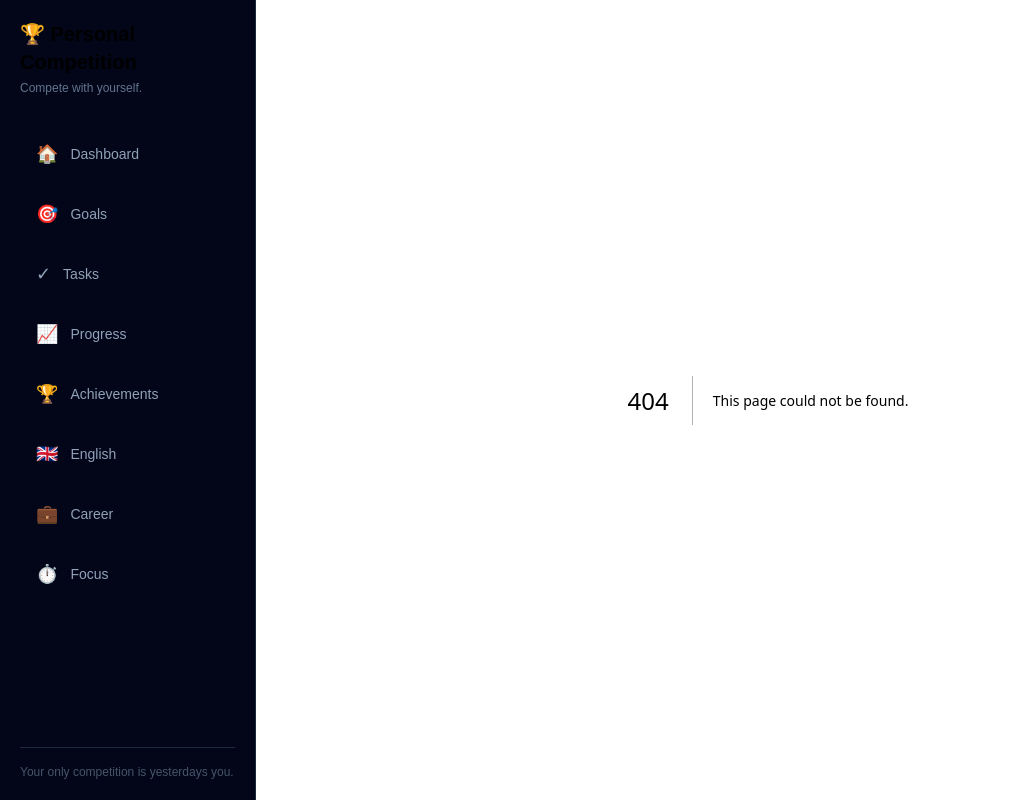
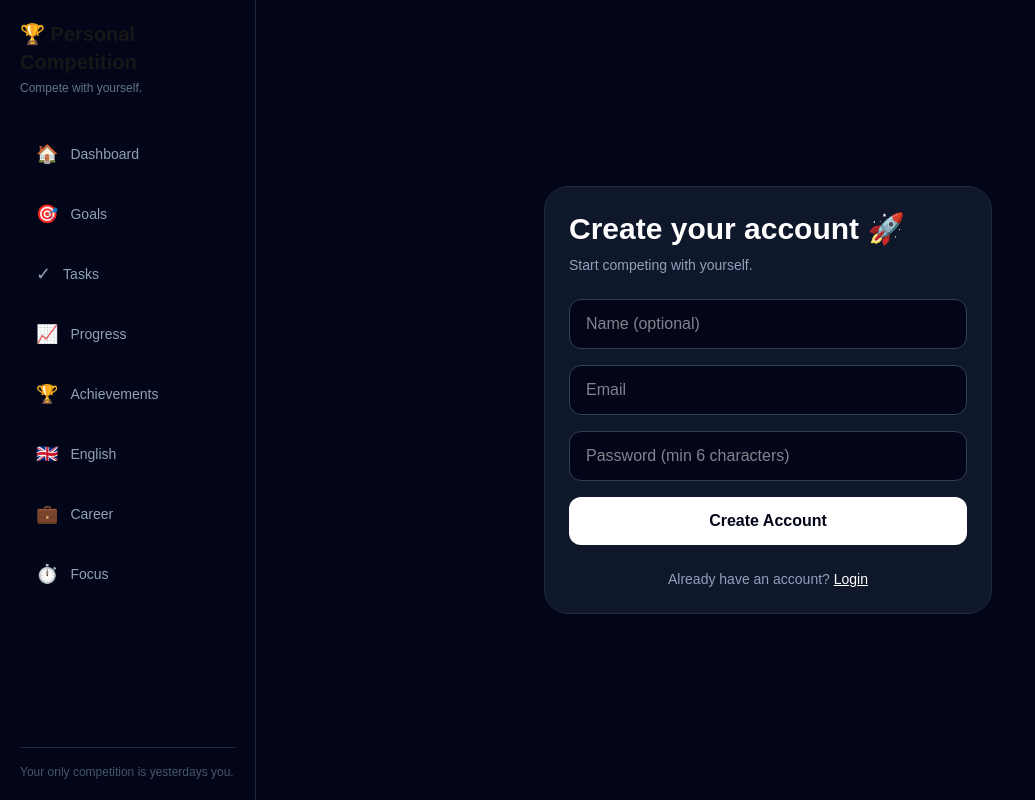
Before and after one commit to Saloni-Kelodiya/personal-competition, a Next.js app: page /register in a window 1280 px wide. Before the commit this address had no page. Shown: the whole page, without its empty margins (0-1035 px from the left). Built offline with nearby package versions, Linux system fonts and the light colour scheme.

Commit message:
Add register page

```diff
--- /dev/null
+++ b/src/app/register/page.tsx
@@ -0,0 +1,104 @@
+"use client";
+
+import { FormEvent, useState } from "react";
+import Link from "next/link";
+import { useRouter } from "next/navigation";
+
+export default function RegisterPage() {
+  const router = useRouter();
+  const [name, setName] = useState("");
+  const [email, setEmail] = useState("");
+  const [password, setPassword] = useState("");
+  const [error, setError] = useState("");
+  const [loading, setLoading] = useState(false);
+
+  async function handleSubmit(event: FormEvent<HTMLFormElement>) {
+    event.preventDefault();
+    setError("");
+    setLoading(true);
+
+    try {
+      const response = await fetch("/api/auth/register", {
+        method: "POST",
+        headers: { "Content-Type": "application/json" },
+        body: JSON.stringify({ name, email, password }),
+      });
+
+      const result = await response.json();
+
+      if (!response.ok || !result.success) {
+        throw new Error(result.error || "Registration failed");
+      }
+
+      router.push("/");
+      router.refresh();
+    } catch (error) {
+      setError(
+        error instanceof Error ? error.message : "Registration failed"
+      );
+    } finally {
+      setLoading(false);
+    }
+  }
+
+  return (
+    <main className="flex min-h-screen items-center justify-center bg-slate-950 px-4 text-white">
+      <div className="w-full max-w-md rounded-3xl border border-slate-800 bg-slate-900 p-6">
+        <h1 className="text-3xl font-bold">Create your account 🚀</h1>
+        <p className="mt-2 text-sm text-slate-400">
+          Start competing with yourself.
+        </p>
+
+        {error && (
+          <p className="mt-5 rounded-xl border border-red-900 bg-red-950/40 p-3 text-sm text-red-300">
+            {error}
+          </p>
+        )}
+
+        <form onSubmit={handleSubmit} className="mt-6 space-y-4">
+          <input
+            type="text"
+            value={name}
+            onChange={(event) => setName(event.target.value)}
+            placeholder="Name (optional)"
+            className="w-full rounded-xl border border-slate-700 bg-slate-950 px-4 py-3 outline-none focus:border-slate-400"
+          />
+
+          <input
+            type="email"
+            required
+            value={email}
+            onChange={(event) => setEmail(event.target.value)}
+            placeholder="Email"
+            className="w-full rounded-xl border border-slate-700 bg-slate-950 px-4 py-3 outline-none focus:border-slate-400"
+          />
+
+          <input
+            type="password"
+            required
+            minLength={6}
+            value={password}
+            onChange={(event) => setPassword(event.target.value)}
+            placeholder="Password (min 6 characters)"
+            className="w-full rounded-xl border border-slate-700 bg-slate-950 px-4 py-3 outline-none focus:border-slate-400"
+          />
+
+          <button
+            type="submit"
+            disabled={loading}
+            className="w-full rounded-xl bg-white px-4 py-3 font-semibold text-slate-950 disabled:opacity-50"
+          >
+            {loading ? "Creating..." : "Create Account"}
+          </button>
+        </form>
+
+        <p className="mt-6 text-center text-sm text-slate-400">
+          Already have an account?{" "}
+          <Link href="/login" className="text-white underline">
+            Login
+          </Link>
+        </p>
+      </div>
+    </main>
+  );
+}
```
